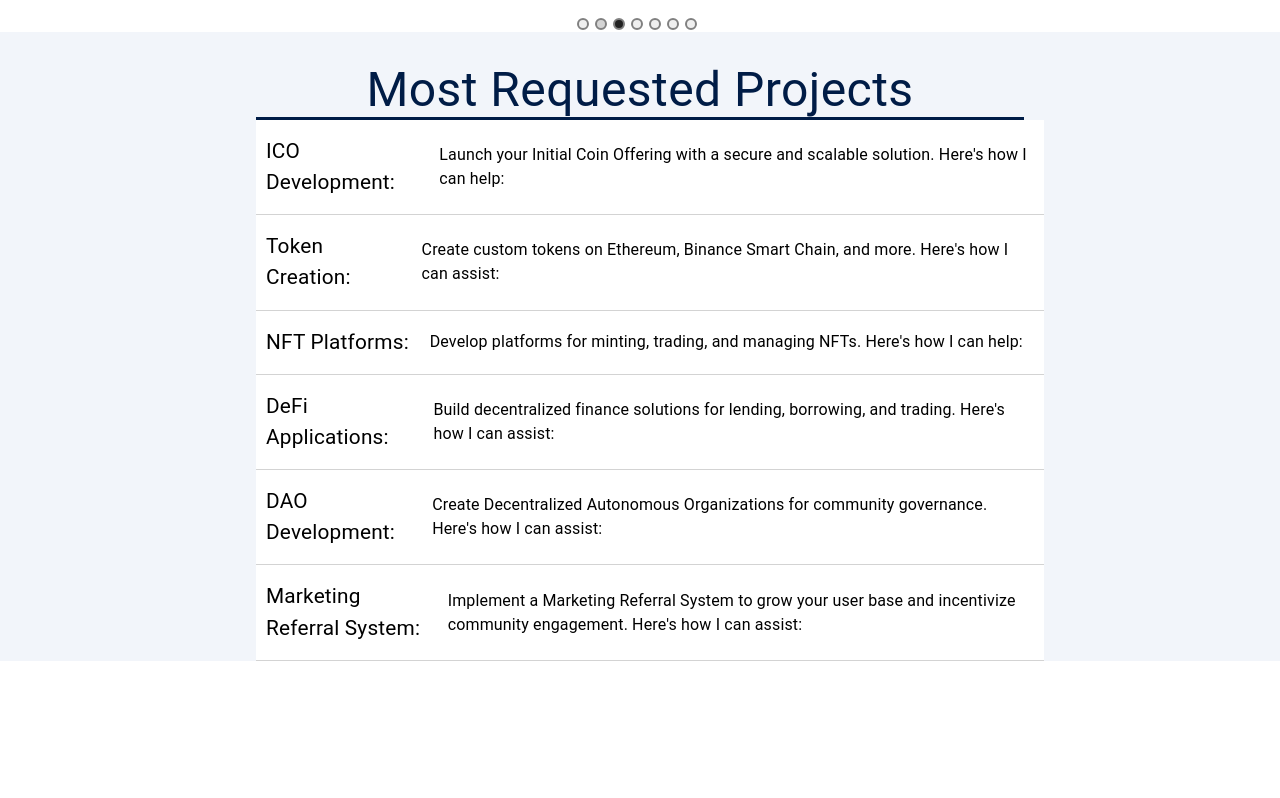
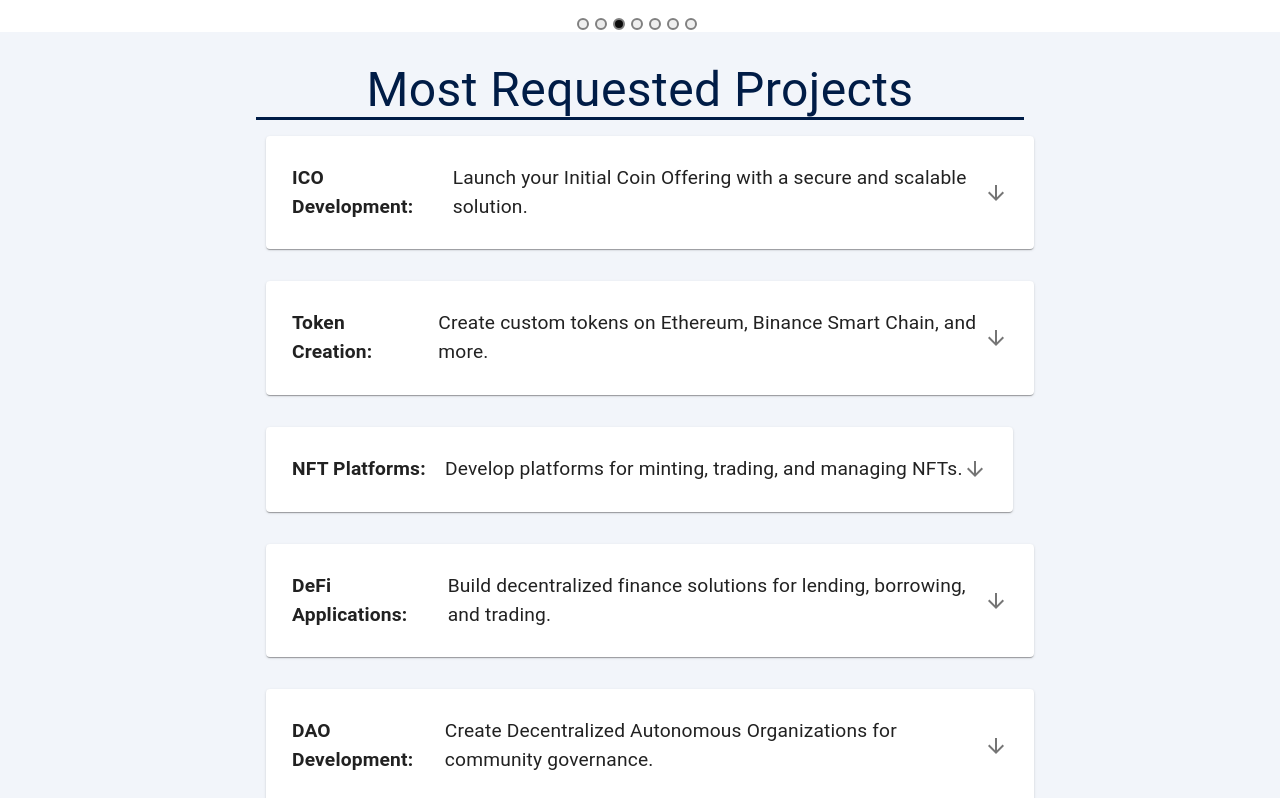
Before and after one commit to muratcan-yuksel/personal-website-2024, a React (Vite) app: page / in a window 1280 px wide. Shown: the part 3020-3818 px from the top of the page. Before the commit the page ends 3681 px from the top, so only its background shows below. Built offline with nearby package versions, Linux system fonts and the light colour scheme.

Commit message:
added most req section

```diff
--- a/src/components/MostRequested.jsx
+++ b/src/components/MostRequested.jsx
@@ -1,6 +1,11 @@
 import React from "react";
 import projects from "../constants/projects";
 import { Box, Typography } from "@mui/material";
+import Accordion from "@mui/material/Accordion";
+import AccordionSummary from "@mui/material/AccordionSummary";
+import AccordionDetails from "@mui/material/AccordionDetails";
+import ArrowDownwardIcon from "@mui/icons-material/ArrowDownward";
+import ArrowDropDownIcon from "@mui/icons-material/ArrowDropDown";
 
 const MostRequested = () => {
   const renderProjects = () => {
@@ -16,10 +21,22 @@ const MostRequested = () => {
           height: "100%",
           padding: "1em 10px",
           //   margin: "1em 0",
-          background: "white",
-          borderBottom: "1px solid lightgray",
+          //   background: "white",
+          //   borderBottom: "1px solid lightgray",
         }}
       >
+        <Accordion
+          sx={{
+            padding: "1em 10px",
+          }}
+        >
+          <AccordionSummary
+            expandIcon={<ArrowDownwardIcon />}
+            aria-controls="panel1-content"
+            id="panel1-header"
+          >
+            <Typography>
+              {" "}
               <Box
                 sx={{
                   width: "100%",
@@ -29,13 +46,50 @@ const MostRequested = () => {
                   alignItems: "center",
                 }}
               >
-          <Typography sx={{ fontSize: "1.3em", marginRight: "1em" }}>
+                <Typography
+                  sx={{
+                    fontSize: "1.2em",
+                    marginRight: "1em",
+                    fontWeight: "bold",
+                  }}
+                >
                   {project.title}:
                 </Typography>
-          <Typography sx={{ fontSize: "1em" }}>
+                <Typography sx={{ fontSize: "1.2em" }}>
                   {project.description}
                 </Typography>
               </Box>
+            </Typography>
+          </AccordionSummary>
+          <AccordionDetails>
+            {project.steps.map((step) => (
+              <Box key={step.stepTitle}>
+                <Typography
+                  sx={{
+                    fontSize: "1em",
+                    marginRight: "1em",
+                    fontWeight: "bold",
+                  }}
+                >
+                  {step.stepTitle}
+                </Typography>
+                {step.details.map((detail) => (
+                  <Typography
+                    key={detail}
+                    sx={{
+                      fontSize: "0.9em",
+                      paddingLeft: "1em",
+                      margin: "0.5em 0",
+                    }}
+                  >
+                    {" "}
+                    {detail}
+                  </Typography>
+                ))}
+              </Box>
+            ))}
+          </AccordionDetails>
+        </Accordion>
       </Box>
     ));
 
--- a/src/constants/projects.js
+++ b/src/constants/projects.js
@@ -2,30 +2,30 @@ const projects = [
   {
     title: "ICO Development",
     description:
-      "Launch your Initial Coin Offering with a secure and scalable solution. Here's how I can help:",
+      "Launch your Initial Coin Offering with a secure and scalable solution. ",
     steps: [
       {
-        stepTitle: "Smart Contract Development:",
+        stepTitle: "Smart Contract Development ",
         details: [
           "Develop secure and reliable smart contracts for your ICO tokens on platforms like Ethereum or Binance Smart Chain.",
           "Implement features for token distribution, including vesting schedules and crowd sale contracts.",
         ],
       },
       {
-        stepTitle: "Frontend Development:",
+        stepTitle: "Frontend Development ",
         details: [
           "Build a user-friendly interface for investors to participate in the ICO, including wallet integration and transaction tracking.",
         ],
       },
       {
-        stepTitle: "Integration and Testing:",
+        stepTitle: "Integration and Testing ",
         details: [
           "Ensure seamless interaction between the frontend and smart contracts.",
           "Deploy and test the ICO contracts on a testnet before going live.",
         ],
       },
       {
-        stepTitle: "Deployment:",
+        stepTitle: "Deployment ",
         details: [
           "Deploy the smart contracts on the mainnet and ensure everything is functioning correctly.",
         ],
@@ -35,30 +35,30 @@ const projects = [
   {
     title: "Token Creation",
     description:
-      "Create custom tokens on Ethereum, Binance Smart Chain, and more. Here's how I can assist:",
+      "Create custom tokens on Ethereum, Binance Smart Chain, and more. ",
     steps: [
       {
-        stepTitle: "Smart Contract Development:",
+        stepTitle: "Smart Contract Development ",
         details: [
           "Develop ERC-20, ERC-721, or BEP-20 tokens tailored to your specific needs.",
           "Implement custom features such as burnable, mintable, or pausable tokens.",
         ],
       },
       {
-        stepTitle: "Frontend Development:",
+        stepTitle: "Frontend Development ",
         details: [
           "Create a user-friendly interface for interacting with your tokens, including wallet integration and token management.",
         ],
       },
       {
-        stepTitle: "Integration and Testing:",
+        stepTitle: "Integration and Testing ",
         details: [
           "Ensure seamless interaction between the frontend and smart contracts.",
           "Deploy and test the token contracts on a testnet before going live.",
         ],
       },
       {
-        stepTitle: "Deployment:",
+        stepTitle: "Deployment ",
         details: [
           "Deploy the token contracts on the mainnet and ensure everything is functioning correctly.",
         ],
@@ -67,32 +67,31 @@ const projects = [
   },
   {
     title: "NFT Platforms",
-    description:
-      "Develop platforms for minting, trading, and managing NFTs. Here's how I can help:",
+    description: "Develop platforms for minting, trading, and managing NFTs. ",
     steps: [
       {
-        stepTitle: "Smart Contract Development:",
+        stepTitle: "Smart Contract Development ",
         details: [
           "Develop ERC-721 or ERC-1155 smart contracts for creating and managing NFTs.",
           "Implement custom features such as royalties, metadata, and ownership transfers.",
         ],
       },
       {
-        stepTitle: "Frontend Development:",
+        stepTitle: "Frontend Development ",
         details: [
           "Build a user-friendly platform for minting, trading, and managing NFTs.",
           "Integrate popular wallets to facilitate user transactions.",
         ],
       },
       {
-        stepTitle: "Integration and Testing:",
+        stepTitle: "Integration and Testing ",
         details: [
           "Ensure seamless interaction between the frontend and smart contracts.",
           "Deploy and test the NFT contracts on a testnet before going live.",
         ],
       },
       {
-        stepTitle: "Deployment:",
+        stepTitle: "Deployment ",
         details: [
           "Deploy the NFT contracts on the mainnet and ensure everything is functioning correctly.",
         ],
@@ -102,31 +101,31 @@ const projects = [
   {
     title: "DeFi Applications",
     description:
-      "Build decentralized finance solutions for lending, borrowing, and trading. Here's how I can assist:",
+      "Build decentralized finance solutions for lending, borrowing, and trading. ",
     steps: [
       {
-        stepTitle: "Smart Contract Development:",
+        stepTitle: "Smart Contract Development ",
         details: [
           "Develop smart contracts for various DeFi functions such as lending, borrowing, staking, and yield farming.",
           "Implement security measures to protect against common vulnerabilities.",
         ],
       },
       {
-        stepTitle: "Frontend Development:",
+        stepTitle: "Frontend Development ",
         details: [
           "Design and develop a user-friendly interface for interacting with DeFi protocols.",
           "Integrate popular wallets to facilitate user transactions.",
         ],
       },
       {
-        stepTitle: "Integration and Testing:",
+        stepTitle: "Integration and Testing ",
         details: [
           "Ensure seamless interaction between the frontend and smart contracts.",
           "Deploy and test the DeFi contracts on a testnet before going live.",
         ],
       },
       {
-        stepTitle: "Deployment:",
+        stepTitle: "Deployment ",
         details: [
           "Deploy the DeFi contracts on the mainnet and ensure everything is functioning correctly.",
         ],
@@ -136,31 +135,31 @@ const projects = [
   {
     title: "DAO Development",
     description:
-      "Create Decentralized Autonomous Organizations for community governance. Here's how I can assist:",
+      "Create Decentralized Autonomous Organizations for community governance. ",
     steps: [
       {
-        stepTitle: "Smart Contract Development:",
+        stepTitle: "Smart Contract Development ",
         details: [
           "Develop smart contracts to handle voting, proposals, and execution of decisions.",
           "Develop governance tokens to facilitate participation and decision-making within the DAO.",
         ],
       },
       {
-        stepTitle: "Frontend Development:",
+        stepTitle: "Frontend Development ",
         details: [
           "Build a user-friendly interface for members to interact with the DAO, submit proposals, and vote.",
           "Integrate popular wallets to facilitate user transactions.",
         ],
       },
       {
-        stepTitle: "Integration and Testing:",
+        stepTitle: "Integration and Testing ",
         details: [
           "Ensure seamless interaction between the frontend and smart contracts.",
           "Deploy and test the DAO contracts on a testnet before going live.",
         ],
       },
       {
-        stepTitle: "Deployment:",
+        stepTitle: "Deployment ",
         details: [
           "Deploy the DAO contracts on the mainnet and ensure everything is functioning correctly.",
         ],
@@ -170,31 +169,31 @@ const projects = [
   {
     title: "Marketing Referral System",
     description:
-      "Implement a Marketing Referral System to grow your user base and incentivize community engagement. Here's how I can assist:",
+      "Implement a Marketing Referral System to grow your user base and incentivize community engagement. ",
     steps: [
       {
-        stepTitle: "Smart Contract Development:",
+        stepTitle: "Smart Contract Development ",
         details: [
           "Develop secure smart contracts to handle referral tracking, rewards distribution, and automated payouts.",
           "Implement features such as tiered rewards, bonus multipliers, and referral caps.",
         ],
       },
       {
-        stepTitle: "Frontend Development:",
+        stepTitle: "Frontend Development ",
         details: [
           "Create a user-friendly dashboard for participants to track their referrals, earnings, and referral status.",
           "Implement functionality for users to generate and share unique referral links.",
         ],
       },
       {
-        stepTitle: "Integration and Testing:",
+        stepTitle: "Integration and Testing ",
         details: [
           "Ensure seamless interaction between the frontend and referral smart contracts.",
           "Deploy and test the referral system on a testnet before going live.",
         ],
       },
       {
-        stepTitle: "Deployment:",
+        stepTitle: "Deployment ",
         details: [
           "Deploy the referral contracts on the mainnet and ensure everything is functioning correctly.",
           "Integrate tools to monitor referral activity and analyze performance metrics.",
```
Lines whose indentation alone changed are shown as unchanged.
